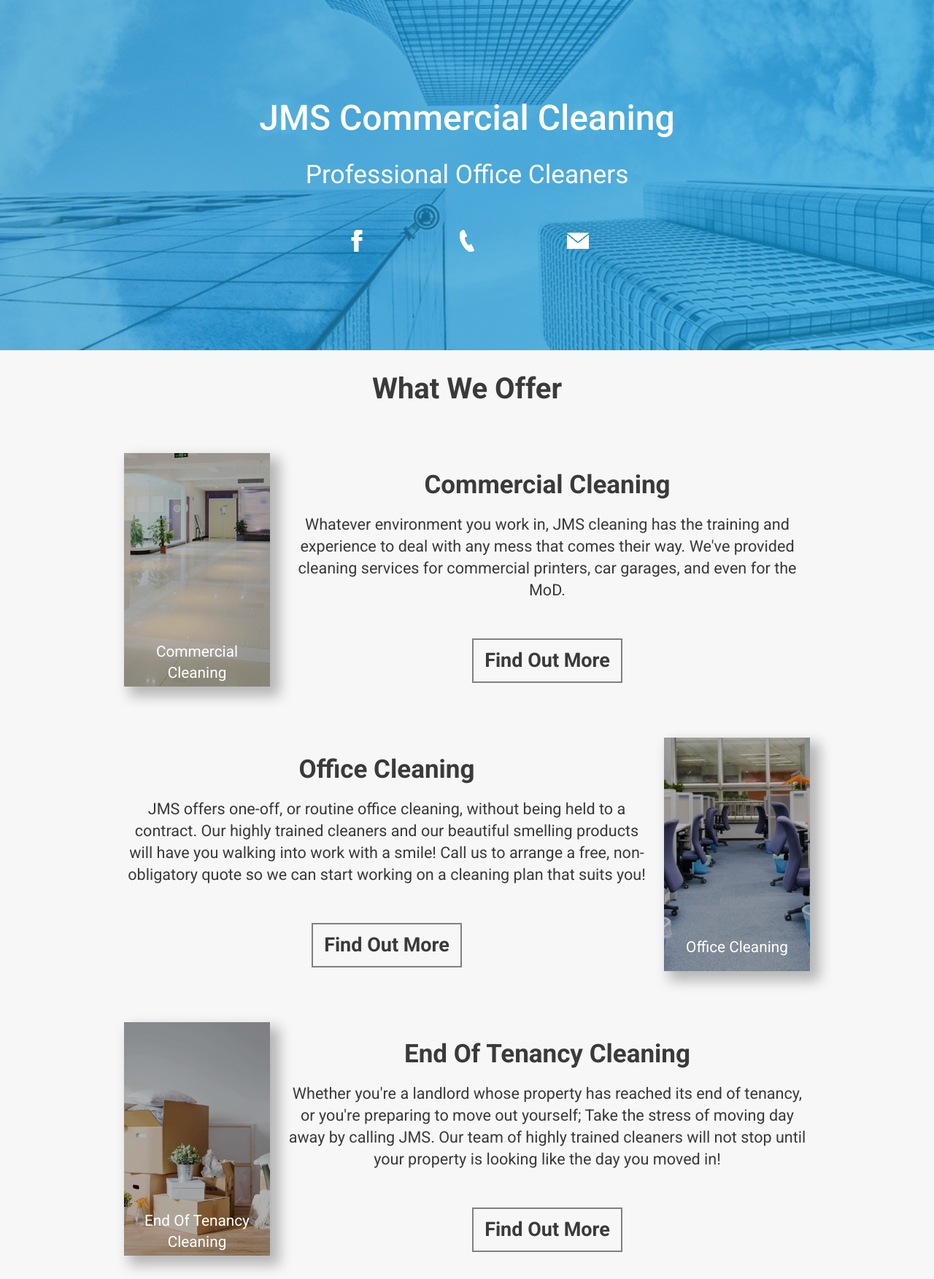
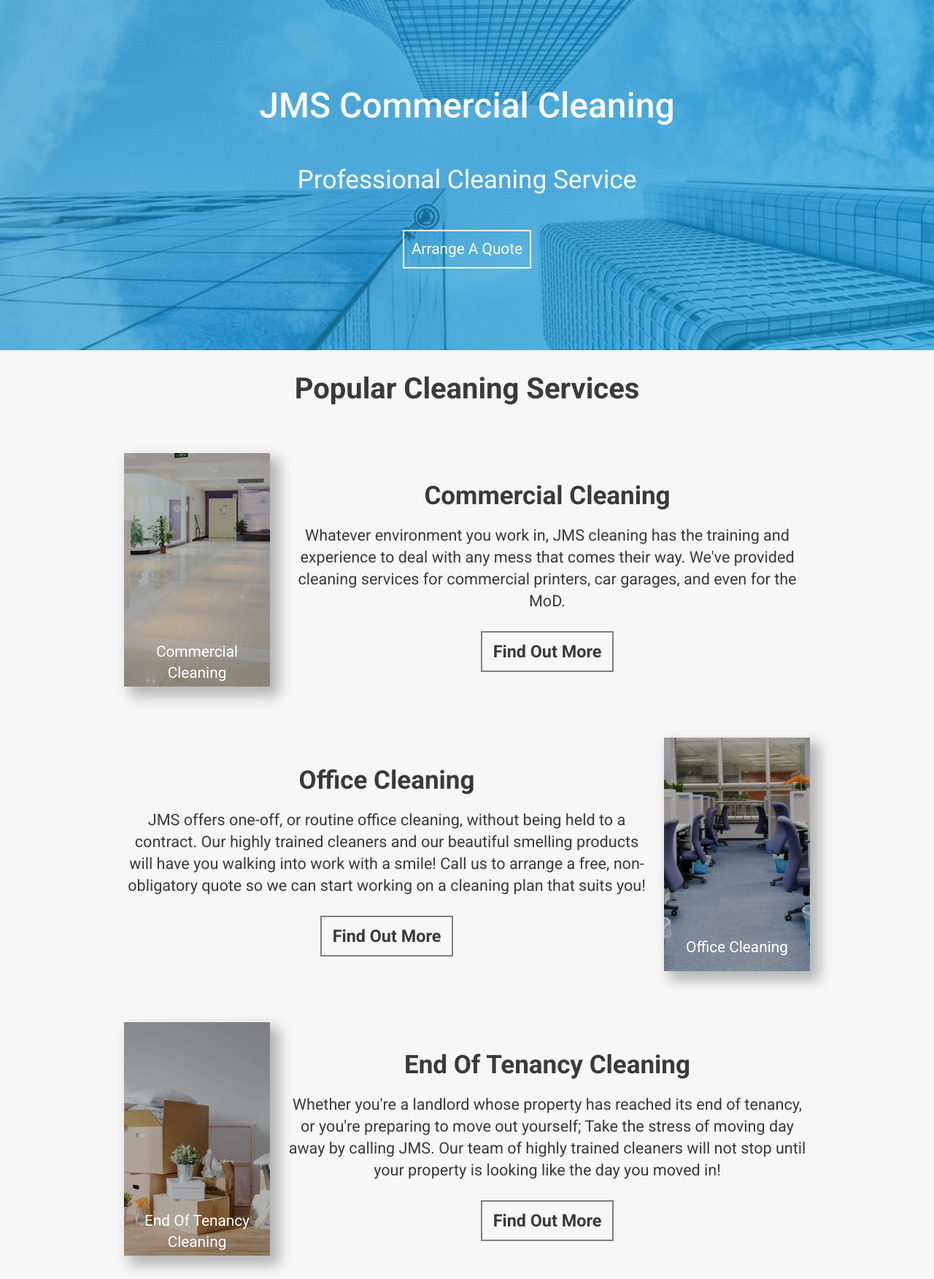
Before and after one commit to callump5/jms_cleaning, a Django app: page / in a window 1280 px wide. Shown: the part 167-1920 px from the top of the page at 73% size. Run offline with Django 3.2, Linux system fonts and the light colour scheme; data comes from the database, SQL or seed files in the repository; both versions use the stored data as it was after the commit; parts of the project's set-up code (start-up, migrations or seed data) failed here and were passed over; some libraries are stand-ins or nearby versions.

Commit message:
Final Changes

```diff
--- a/jms_site/models.py
+++ b/jms_site/models.py
@@ -34,6 +34,7 @@
     brief = HTMLField()
     description = HTMLField()
     image = models.ImageField(upload_to='services')
+    popular = models.BooleanField()
     rank = models.IntegerField()
 
     def get_absolute_url(self):
--- a/static/css/style.css
+++ b/static/css/style.css
@@ -219,10 +219,10 @@
     }
 
     #landing {
-        padding: 50px 0;
+        padding: 100px 0;
         display: flex;
         flex-direction: column;
-        justify-content: center;
+        justify-content: space-around;
         align-items: center;
         text-align: center;
 
@@ -252,6 +252,14 @@
         flex-direction: row;
         justify-content: space-evenly;
         margin-top: 30px;
+    }
+
+    .cta {
+        padding: 10px;
+        border: 2px solid white;
+        background-color: transparent;
+        font-size: 1.3em;
+        color: white;
     }
 
 
@@ -441,7 +449,7 @@
     text-align: center;
     font-weight: bold;
     font-size: 2em;
-    margin-top: 20px;
+    margin-top: 10px;
 }
 
 
@@ -647,7 +655,7 @@
     /**************/
 
     #links {
-        width: 75%;
+        width: 50%;
 
 
     }
@@ -691,13 +699,14 @@
 
 
     #service-col .call-to  {
-        font-size: 1.5em;
+        font-size: 1.3em;
         text-align: center;
         justify-content: space-between;
         padding: 10px 15px;
         border: 2px solid grey;
-        margin-top: 50px
+        margin-top: 25px
     }
+
     .service-header {
         margin: 0;
     }
--- a/templates/base/landing.html
+++ b/templates/base/landing.html
@@ -1,14 +1,8 @@
 <div class="img-break" title="landing-image">
     <div id="landing" title="landing-image-2 " class="container">
         <h1>JMS Commercial Cleaning</h1>
-        <h2>Professional Office Cleaners</h2>
+        <h2>Professional Cleaning Service</h2>
 
-
-        <!-- Social Links -->
-        <div id="social-links">
-            <a href="/" class="s-link link"><img alt="fb-icon" src="/static/icons/fb-white.png"><span class="social-text">jms-commercial-cleaning</span></a>
-            <a href="tel:01702667455" class="s-link link"><img alt="phone-icon" src="/static/icons/phone-white.png"><span class="social-text">07412090817</span> </a>
-            <a href="mailto:info.jmscleaningservices@gmail.com" class="s-link link"><img alt="mail-icon" src="/static/icons/email-white.png"><span class="social-text">me@hotmail.co.uk</span> </a>
-        </div>
+        <a href="#contact" class="cta">Arrange A Quote</a>
     </div>
 </div>
--- a/templates/contact/map.html
+++ b/templates/contact/map.html
@@ -16,7 +16,6 @@
                     </div>
                     <div id="contact-details">
                         <p class="sub-title">Contact Details</p>
-                        <p>Callum Pullinger</p>
                         <p>01702 667455</p>
                         <p>info.jmscleaningservices@gmail.com</p>
                     </div>
--- a/templates/home/home.html
+++ b/templates/home/home.html
@@ -20,8 +20,9 @@
 {% block content %}
 
     <div id="service-col" class="container padding-bottom">
-        <h2 class="title">What We Offer</h2>
+        <h2 class="title">Popular Cleaning Services</h2>
         {% for service in services %}
+            {% if service.popular %}
                 <div class="service-col">
                     <div class="service-header" title="{{ service }}" style="background-image: url( {{ service.image.url }} )">
                         <h2><a href="{% url 'service' service.slug %}">{{ service }}</a></h2>
@@ -34,6 +35,7 @@
                          {% endautoescape %}
                     </div>
                 </div>
+            {% endif %}
         {% endfor %}
     </div>
 
@@ -41,11 +43,11 @@
 
     <div id="link-box" class="grayed" title="background-2">
 
-        <h1 class="title">Want To Find Out More?</h1>
+        <h1 class="title">Check Out The Following</h1>
 
         <div id="links" class="container row">
             <div class="link-box">
-                <h1>Check our Services</h1>
+                <h1>All Our Services</h1>
                 <p>We offer high qulaity, reliable cleaning services. So click on the button and check out all we
                     have to offer! </p>
                 <a class="link-btn" href="/services/">Services</a>
```
Also changed, not shown: templates/about/about_page.html (+0 -41 lines), db.sqlite3, jms_site/migrations/0022_merge_20190721_1614.py (added), jms_site/migrations/0023_auto_20190721_1614.py (added), 1 other file. Lines whose indentation alone changed are shown as unchanged.
